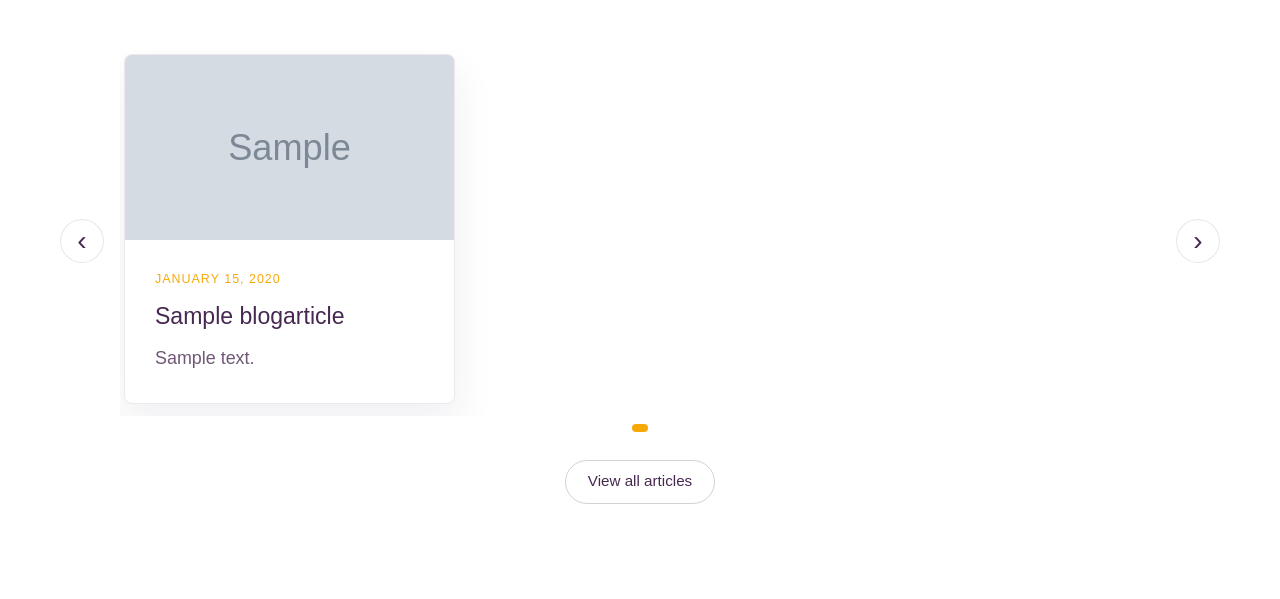
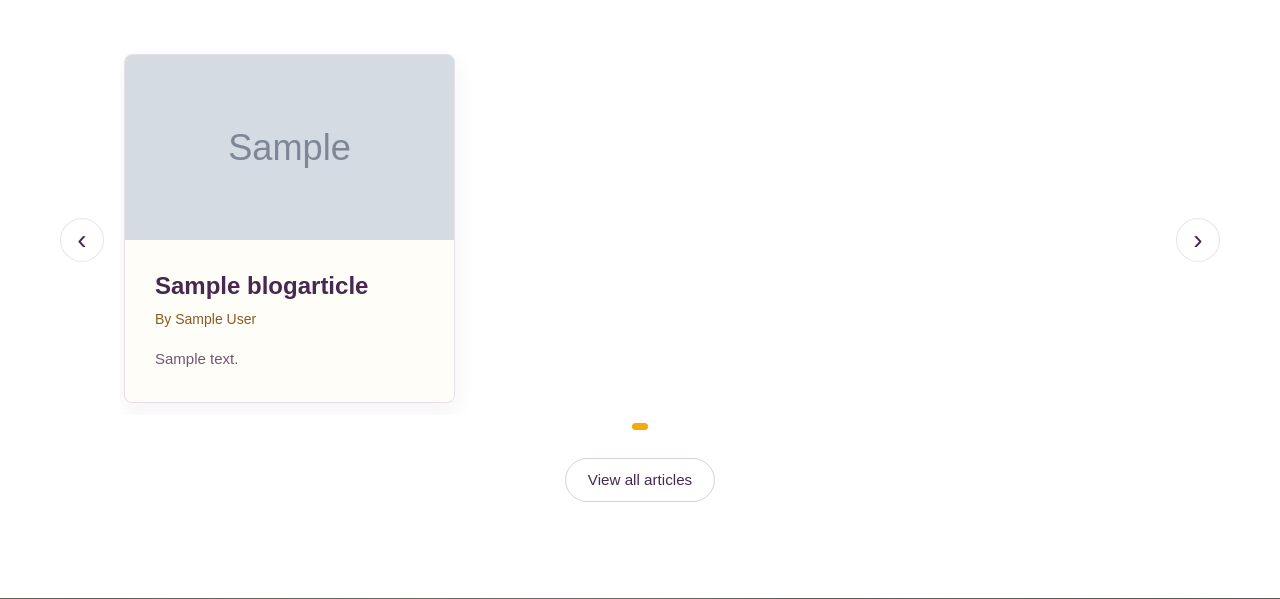
Before and after one commit to Almanac1/tm-ghana-landing, a Django app: page / in a window 1280 px wide. Shown: the part 2666-3265 px from the top of the page. Run offline with Django 4.2, Linux system fonts and the light colour scheme; tables that the repository leaves empty hold one stand-in row (values such as "Sample post"); grey boxes marked "Sample" are stand-in pictures.

Commit message:
visual hierachy fixed

```diff
--- a/landing/admin.py
+++ b/landing/admin.py
@@ -48,7 +48,7 @@
 
 @admin.register(BlogArticle)
 class BlogArticleAdmin(admin.ModelAdmin):
-    list_display = ("title", "publication_date", "is_published", "include_in_carousel", "carousel_order", "updated_at")
+    list_display = ("title", "author", "publication_date", "is_published", "include_in_carousel", "carousel_order", "updated_at")
     list_editable = ("is_published", "include_in_carousel", "carousel_order")
     list_filter = ("is_published", "include_in_carousel", "publication_date", "created_at", "updated_at")
     search_fields = ("title", "excerpt", "body")
@@ -59,7 +59,7 @@
     date_hierarchy = "publication_date"
 
     fieldsets = (
-        ("Article", {"fields": ("title", "slug", "excerpt", "body")}),
+        ("Article", {"fields": ("title", "slug", "author", "excerpt", "body")}),
         ("Carousel card", {"fields": ("card_image", "image_alt", "include_in_carousel", "carousel_order")}),
         ("Publishing", {"fields": ("is_published", "publication_date")}),
         ("Metadata", {"fields": ("created_at", "updated_at")}),
--- a/landing/models.py
+++ b/landing/models.py
@@ -42,6 +42,7 @@
 
 class BlogArticle(models.Model):
     title = models.CharField(max_length=200)
+    author = models.CharField(max_length=320, blank=True, default="")
     slug = models.SlugField(max_length=220, unique=True, blank=True)
     excerpt = models.TextField()
     body = models.TextField()
@@ -75,6 +76,7 @@
     @property
     def card_image_alt(self) -> str:
         return self.image_alt or self.title
+
 
 
 class HomePageContent(models.Model):
--- a/landing/static/landing/styles.css
+++ b/landing/static/landing/styles.css
@@ -1954,8 +1954,7 @@
   border-color: rgba(70, 40, 80, 0.2);
 }
 
-.blog-card-date,
-.blog-detail-date {
+.blog-card-date {
   margin: 0 0 12px;
   color: #f5aa0a;
   font-size: 0.78rem;
@@ -1964,6 +1963,23 @@
   text-transform: uppercase;
 }
 
+.blog-card .blog-card-author,
+.blog-detail-meta {
+  color: rgba(70, 40, 80, 0.78);
+  font-size: 0.875rem;
+  font-weight: 400;
+  line-height: 1.5;
+  overflow-wrap: anywhere;
+}
+
+.blog-card-author {
+  margin: 0 0 12px;
+}
+
+.blog-detail-meta {
+  margin: 12px 0 0;
+}
+
 .blog-card h2,
 .blog-card h3 {
   min-width: 0;
@@ -1996,6 +2012,63 @@
 .blog-card p {
   overflow-wrap: break-word;
   word-break: normal;
+}
+
+/* Lead with the headline; keep attribution and the preview secondary. */
+.blog-carousel-card {
+  background: #fffdf7;
+  border-color: #e7e0e8;
+  box-shadow: 0 8px 24px rgba(70, 40, 80, 0.06);
+}
+
+.blog-carousel-card h3 {
+  margin-bottom: 8px;
+  color: #462850;
+  font-size: clamp(1.3rem, 1.1rem + 0.5vw, 1.55rem);
+  font-weight: 600;
+  line-height: 1.3;
+  overflow-wrap: anywhere;
+}
+
+.blog-carousel-meta {
+  display: flex;
+  flex-wrap: wrap;
+  gap: 4px 12px;
+  margin-bottom: 16px;
+  color: #875c24;
+  font-size: 0.875rem;
+  font-weight: 400;
+  line-height: 1.5;
+}
+
+.blog-carousel-meta > * {
+  min-width: 0;
+  max-width: 100%;
+  overflow-wrap: anywhere;
+}
+
+.blog-carousel-card .blog-carousel-excerpt {
+  display: -webkit-box;
+  -webkit-box-orient: vertical;
+  -webkit-line-clamp: 3;
+  overflow: hidden;
+  margin: 0;
+  color: #6b626e;
+  font-size: 0.9375rem;
+  font-weight: 400;
+  line-height: 1.65;
+}
+
+.blog-carousel-card h3 a:hover {
+  text-decoration: underline;
+  text-decoration-thickness: 1px;
+  text-underline-offset: 4px;
+}
+
+.blog-carousel-card h3 a:focus-visible {
+  outline: 2px solid #462850;
+  outline-offset: 3px;
+  border-radius: 2px;
 }
 
 .blogs-actions,
@@ -2762,6 +2835,10 @@
     padding: clamp(12px, 3.75vw, 16px);
   }
 
+  .blog-carousel-card .blog-card-content {
+    padding: 20px;
+  }
+
   .blog-card-date {
     margin-bottom: 8px;
   }
--- a/landing/templates/landing/blog_detail.html
+++ b/landing/templates/landing/blog_detail.html
@@ -7,8 +7,8 @@
 <main class="blog-page">
   <article>
     <header class="blog-detail-header">
-      <p class="blog-detail-date">{{ article.publication_date|date:"F j, Y" }}</p>
       <h1 class="blog-detail-title">{{ article.title }}</h1>
+      <p class="blog-detail-meta">{% if article.author %}By {{ article.author }} &bull; {% endif %}<time datetime="{{ article.publication_date|date:'c' }}">{{ article.publication_date|date:"F j, Y" }}</time></p>
     </header>
     <div class="blog-detail-body">
       {{ article.body|linebreaks }}
--- a/landing/templates/landing/blog_list.html
+++ b/landing/templates/landing/blog_list.html
@@ -23,6 +23,7 @@
           <div class="blog-card-content">
             <p class="blog-card-date">{{ article.publication_date|date:"F j, Y" }}</p>
             <h2><a href="{{ article.get_absolute_url }}">{{ article.title }}</a></h2>
+            {% if article.author %}<p class="blog-card-author">By {{ article.author }}</p>{% endif %}
             <p>{{ article.excerpt }}</p>
           </div>
         </article>
--- a/landing/templates/landing/home.html
+++ b/landing/templates/landing/home.html
@@ -295,9 +295,13 @@
                   {% endif %}
                 </a>
                 <div class="blog-card-content">
-                  <p class="blog-card-date">{{ article.publication_date|date:"F j, Y" }}</p>
                   <h3><a href="{{ article.get_absolute_url }}">{{ article.title }}</a></h3>
-                  <p>{{ article.excerpt }}</p>
+                  {% if article.author %}
+                    <div class="blog-carousel-meta">
+                      <span class="blog-carousel-author">By {{ article.author }}</span>
+                    </div>
+                  {% endif %}
+                  <p class="blog-carousel-excerpt">{{ article.excerpt }}</p>
                 </div>
               </article>
             {% endfor %}
```
Also changed, not shown: landing/tests.py (+56 -0 lines), landing/migrations/0016_blogarticle_author.py (added), landing/migrations/0017_blogarticle_author_text.py (added).
